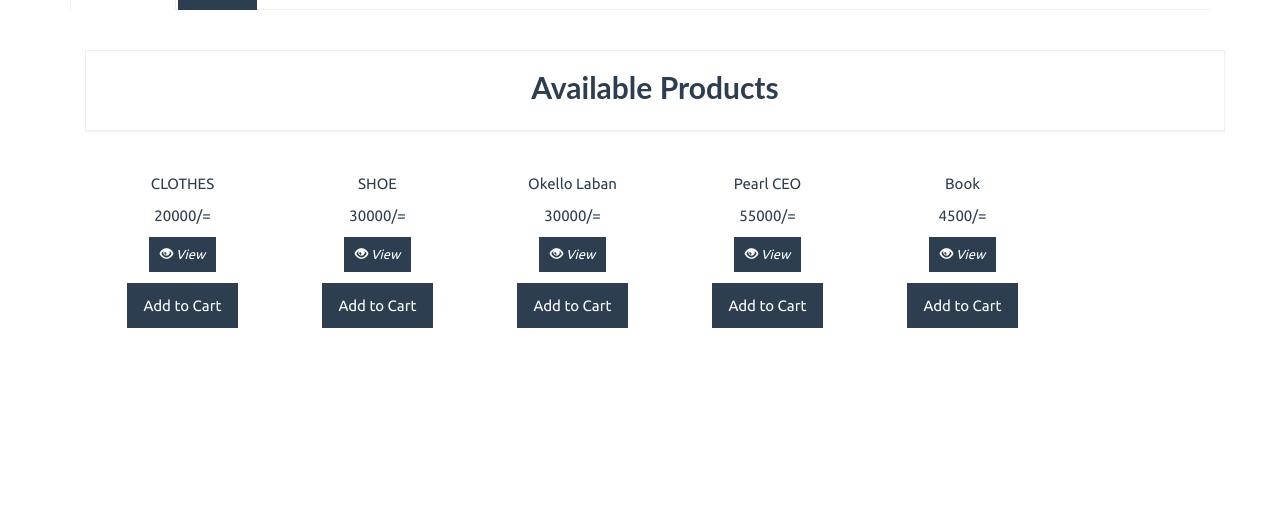
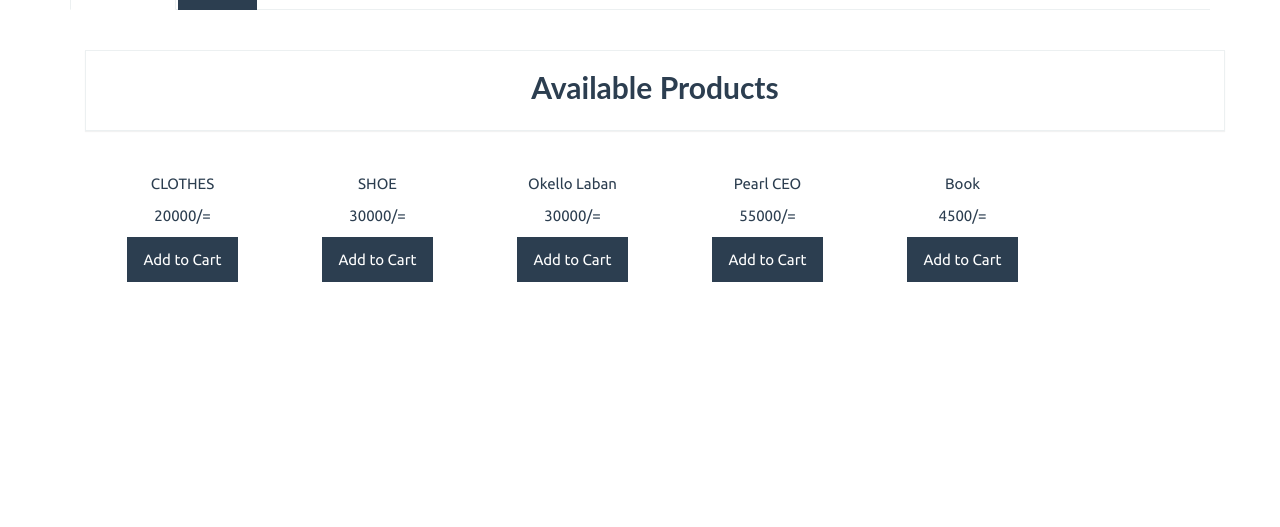
Before and after one commit to latototita/laban-ANNOTHER-TRIAL, a Django app: page /store/ in a window 1280 px wide. Shown: the part 1275-1802 px from the top of the page. Run offline with Django 3.2, Linux system fonts and the light colour scheme; data comes from the database, SQL or seed files in the repository; some libraries are stand-ins or nearby versions.

Commit message:
Update index.html

```diff
--- a/store/templates/index.html
+++ b/store/templates/index.html
@@ -96,15 +96,13 @@
 					<p class="my-sm-0">{{ product.price }}/=</p>
 
 					<p >
-						<a href="{% url 'details' product.id %}" class="btn btn-primary btn-sm mt-2"  >
-							<i class="glyphicon glyphicon-eye-open"></i> <i class="my-2 my-sm-0">View</i>
-						</a>
+
 					<div id="bottom">
 						<form action="/#" method="POST" class="btn-block">
 							{% csrf_token %}
 							<input hidden type="text" name='product' value='{{product.id}}'>
 							<input type="submit" class="btn btn-primary my-2 my-sm-0"
-								value="Add to Cart" >
+								style="bottom: 0px; position: relative;"value="Add to Cart" >
 						</form>
 					</div>
 					</p>
```
